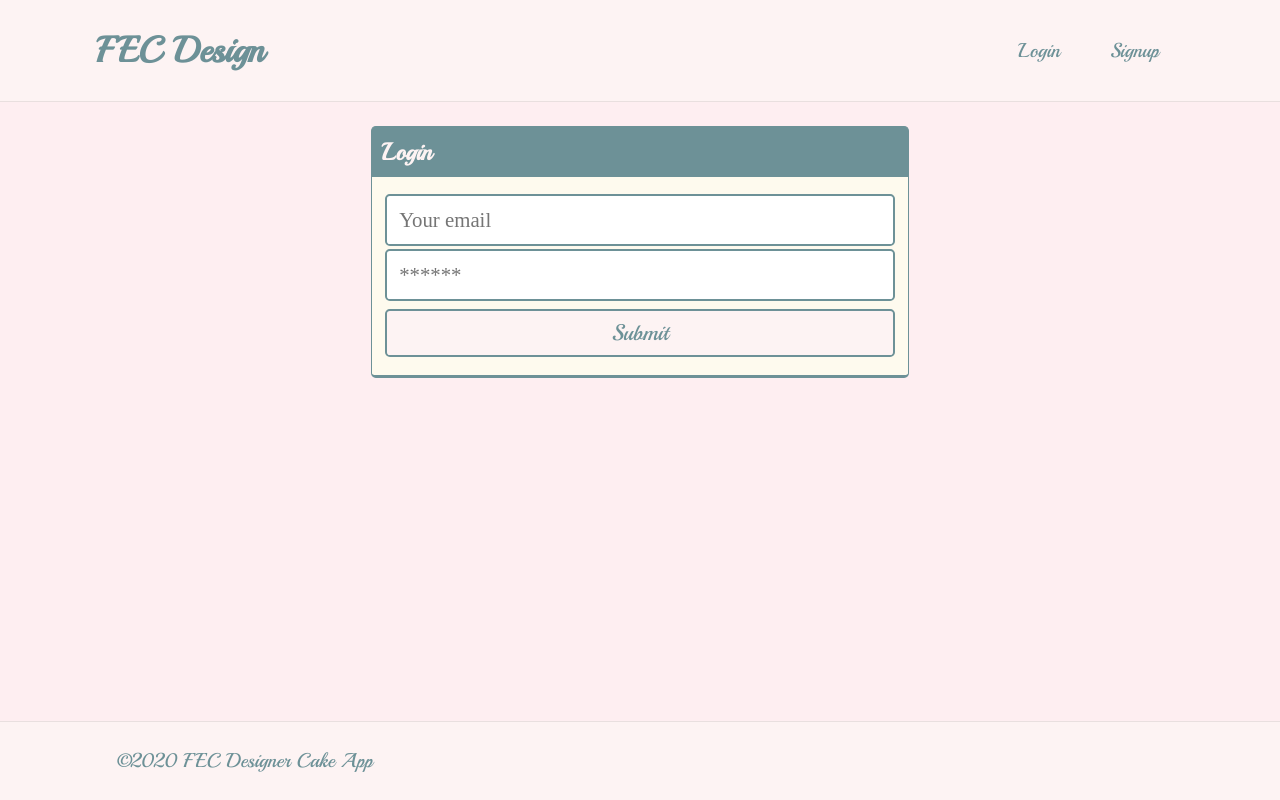
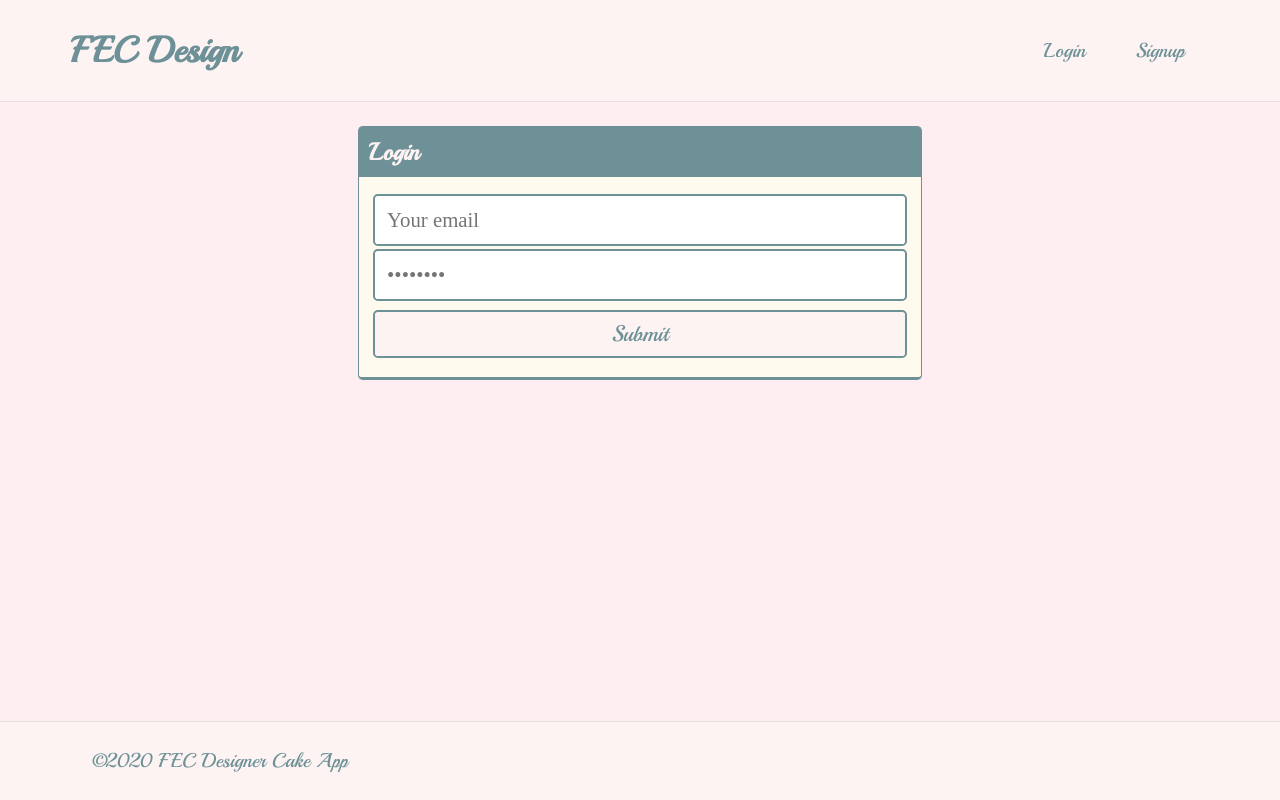
Before and after one commit to MercuryKTgithub/KU_BC_Group-Project_Name-XYZ, a React (Create React App) app in the folder client/: page /login in a window 1280 px wide. Built offline with nearby package versions, Linux system fonts and the light colour scheme; the HTML template or start-up script is replaced by a standard one; a web font is replaced by a local one.

Commit message:
Added front end validation to Login form

```diff
--- a/client/src/index.css
+++ b/client/src/index.css
@@ -270,7 +270,7 @@ nav a:hover {
 
 /* LAYOUT */
 .container {
-  width: 85%;
+  width: 89%;
   max-width: 1200px;
   margin-left: auto;
   margin-right: auto;
--- a/client/src/pages/Login.js
+++ b/client/src/pages/Login.js
@@ -2,34 +2,61 @@ import React, { useState } from 'react';
 import { useMutation } from '@apollo/client'; //useMutation Hook
 import { LOGIN_USER } from '../utils/mutations';
 import Auth from '../utils/auth';
+import { validateEmail} from '../utils/helpers';
 
 const Login = (props) => {
   const [formState, setFormState] = useState({ email: '', password: '' });
   const [login, { error }] = useMutation(LOGIN_USER);
-
+  const [errorMessage, setErrorMessage] = useState('');
   // --------------------------------------------------
   // update state based on form input changes
   const handleChange = (event) => {
     const { name, value } = event.target;
     setFormState({...formState, [name]: value,});
+
+    if (event.target.name === 'email')
+    {
+      const isValid = validateEmail(event.target.value);
+      console.log(isValid);
+      if (!isValid) {
+        setErrorMessage('Your email is invalid!');
+      } else {
+        setErrorMessage('');
+      }
+    }
+
   };
   // --------------------------------------------------
   // submit form
   const handleFormSubmit = async (event) => {
     event.preventDefault();
-    // we are setting the variables field in our mutation to be an object with
-    //  key/value pairs that match directly to formState object.
+    if (!errorMessage)
+    {
       try {
         const { data } = await login({
           variables: { ...formState }
         });
 
-      console.log(data); //print out the 'credentials'
         Auth.login(data.login.token);
 
       } catch (e) {
         console.error(e);
       }
+    }
+
+//     // we are setting the variables field in our mutation to be an object with
+//     //  key/value pairs that match directly to formState object.
+//     try {
+//       const { data } = await login({
+//         variables: { ...formState }
+//       });
+//
+//       console.log(data); //print out the 'credentials'
+//       Auth.login(data.login.token);
+//
+//     } catch (e) {
+//       console.error(e);
+//     }
 
     // clear form values
     setFormState({
@@ -50,13 +77,13 @@ const Login = (props) => {
                 placeholder='Your email'
                 name='email'
                 type='email'
-                id='email'
+                id='email' autoComplete="off"
                 value={formState.email}
                 onChange={handleChange}
               />
               <input
                 className='form-input'
-                placeholder='******'
+                placeholder='&bull;&bull;&bull;&bull;&bull;&bull;&bull;&bull;'
                 name='password'
                 type='password'
                 id='password'
@@ -67,7 +94,8 @@ const Login = (props) => {
                 Submit
               </button>
             </form>
-            {error && <div>Login failed</div>}
+            {error && <div className="text-error">Login failed</div>}
+            <div className="text-error"> {errorMessage}</div>
           </div>
         </div>
       </div>
--- a/client/src/pages/Signup.js
+++ b/client/src/pages/Signup.js
@@ -90,7 +90,7 @@ const Signup = () => {
                 placeholder='Your username - required'
                 name='username'
                 type='username'
-                id='username' autoComplete="none"
+                id='username' autoComplete="off"
                 value={formState.username}
                 onChange={handleChange}
                 onBlur={handleChange}
@@ -100,7 +100,7 @@ const Signup = () => {
                 placeholder='Your email - required'
                 name='email'
                 type='email'
-                id='email' autoComplete="none"
+                id='email' autoComplete="off"
                 value={formState.email}
                 onChange={handleChange}
                 onBlur={handleChange}
@@ -110,7 +110,7 @@ const Signup = () => {
                 placeholder=''
                 name='password'
                 type='password'
-                id='password' autoComplete="none"
+                id='password' autoComplete="off"
                 value={formState.password}
                 onChange={handleChange}
               />
```
Lines whose indentation alone changed are shown as unchanged.
